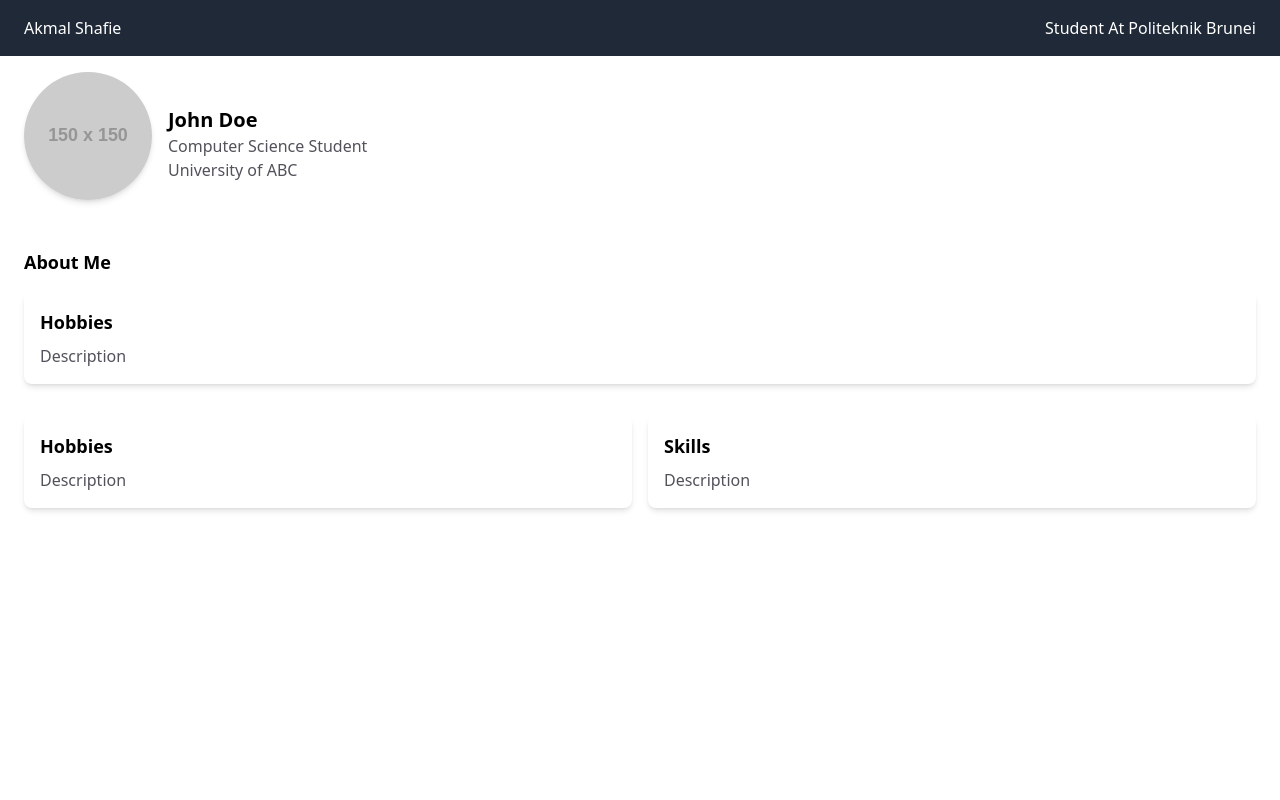
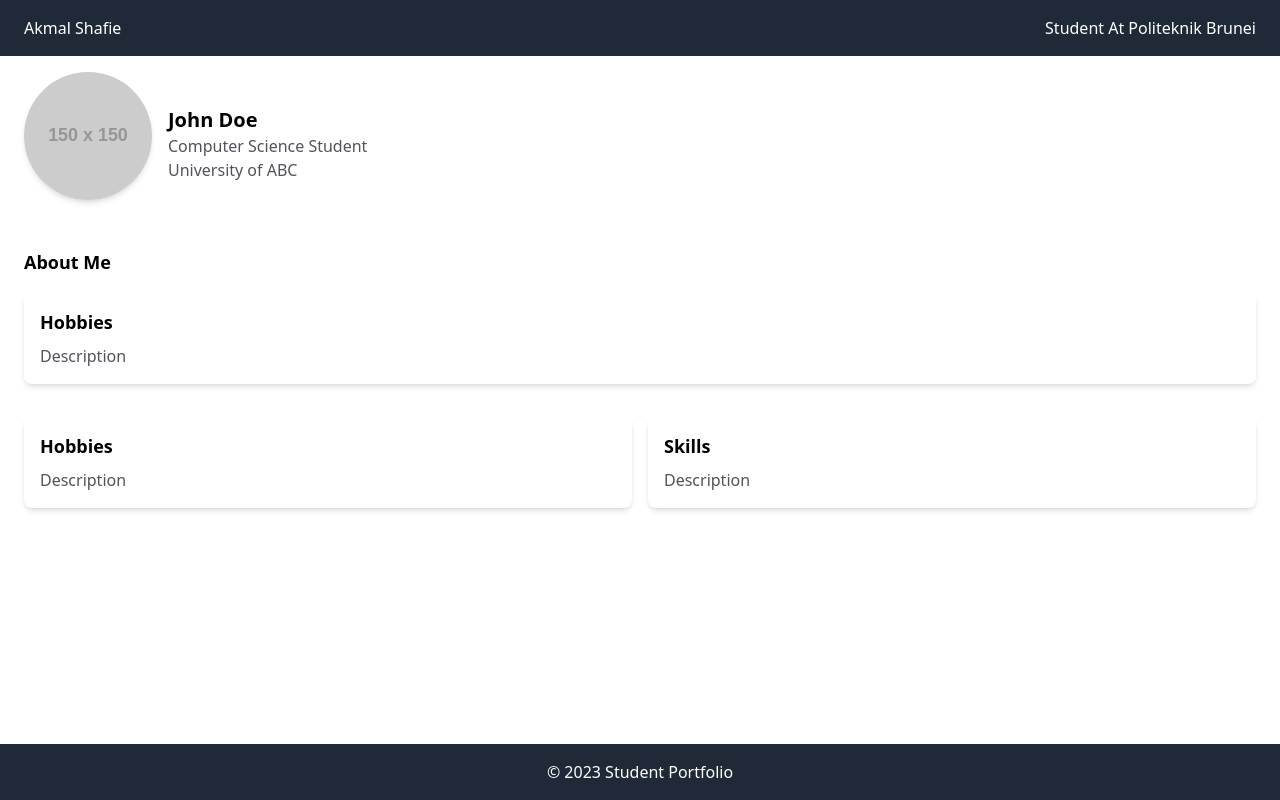
Before and after one commit to LalaDotExe/AS3-ASG3, a Vue app: page / in a window 1280 px wide. Built offline with nearby package versions, Linux system fonts and the light colour scheme.

Commit message:
Adding footer

```diff
--- a/src/App.vue
+++ b/src/App.vue
@@ -44,6 +44,10 @@ import HelloWorld from "./components/HelloWorld.vue";
       </div>
     </div>
   </div>
+
+  <footer class="bg-gray-800 text-white py-4 fixed bottom-0 w-full">
+    <div class="container mx-auto text-center">© 2023 Student Portfolio</div>
+  </footer>
 </template>
 
 <style scoped></style>
```
